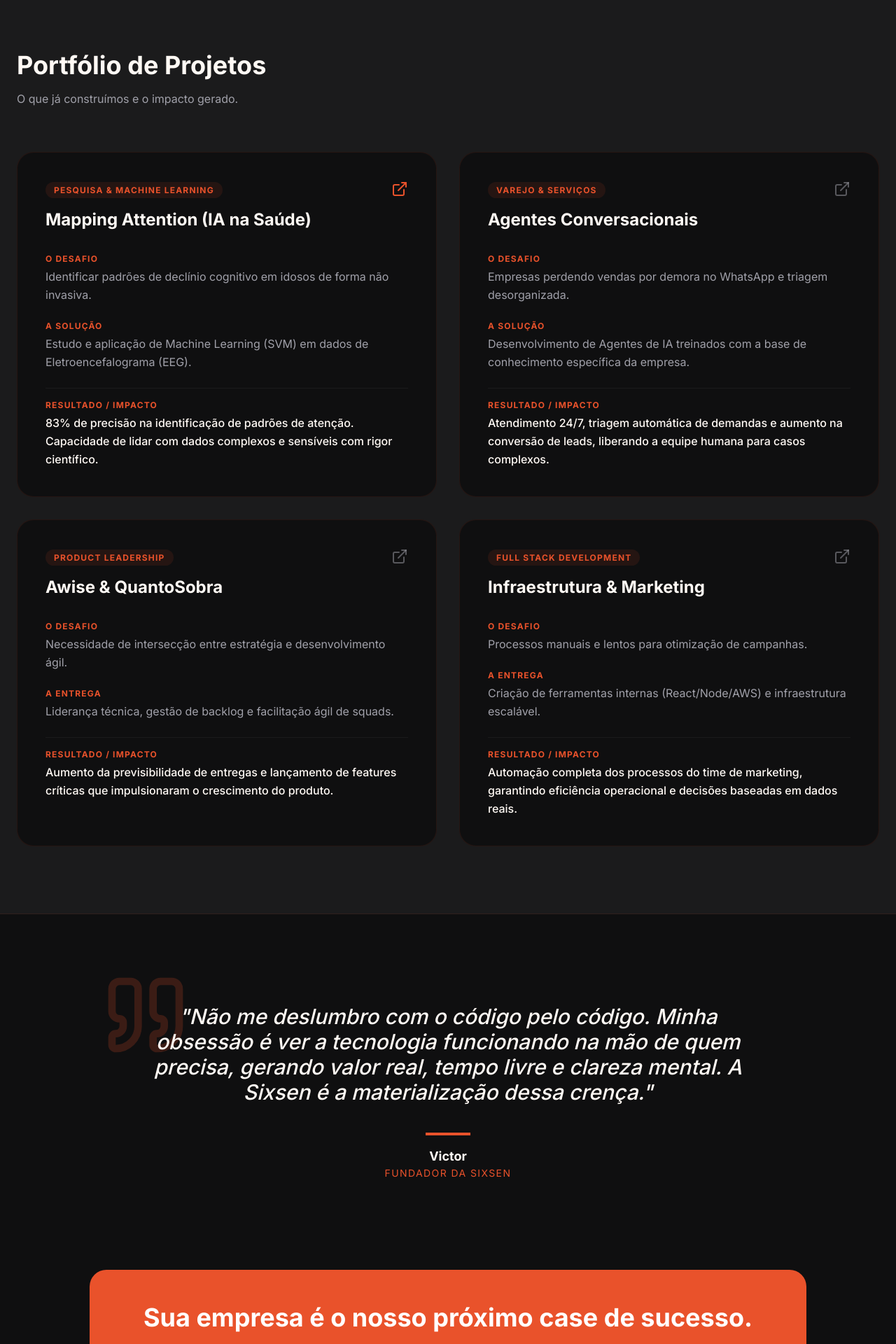
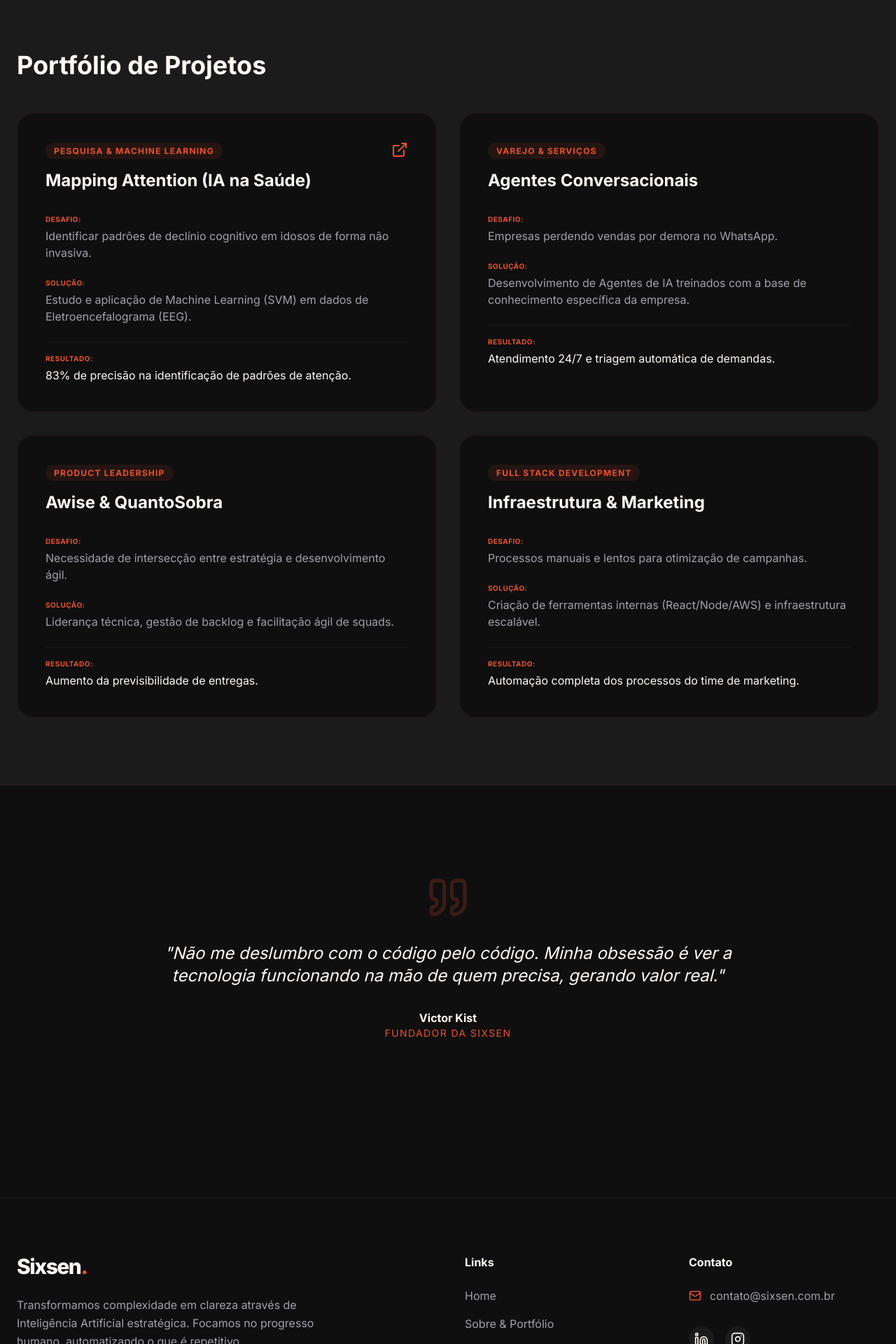
Before and after one commit to KistVictor/Sixsen, a React (Vite) app: page /#/sobre in a window 1280 px wide. Shown: the part 880-2800 px from the top of the page at 70% size. Built offline with nearby package versions, Linux system fonts and the light colour scheme.

Commit message:
refactor: Update file extensions and remove unused import
Updated file imports to use `.tsx` extension for all component files. Also removed an unused `Bot` import from `pages/Home.tsx` and simplified a result description in `pages/AboutPortfolio.tsx`.

```diff
--- a/index.tsx
+++ b/index.tsx
@@ -1,7 +1,6 @@
-
 import React from 'react';
 import ReactDOM from 'react-dom/client';
-import App from './App';
+import App from './App.tsx';
 
 const rootElement = document.getElementById('root');
 if (!rootElement) {
--- a/pages/AboutPortfolio.tsx
+++ b/pages/AboutPortfolio.tsx
@@ -1,9 +1,7 @@
-
 import React from 'react';
-import { Project } from '../types';
+import { Project } from '../types.ts';
 import { ExternalLink, Quote } from 'lucide-react';
 
-// Using the local image file Victor.JPG
 const VICTOR_PHOTO_URL = "./Victor.JPG";
 
 const AboutPortfolio: React.FC = () => {
@@ -15,15 +13,15 @@ const AboutPortfolio: React.FC = () => {
       category: "Pesquisa & Machine Learning",
       challenge: "Identificar padrões de declínio cognitivo em idosos de forma não invasiva.",
       solution: "Estudo e aplicação de Machine Learning (SVM) em dados de Eletroencefalograma (EEG).",
-      result: "83% de precisão na identificação de padrões de atenção. Capacidade de lidar com dados complexos e sensíveis com rigor científico.",
+      result: "83% de precisão na identificação de padrões de atenção.",
       link: "https://drive.google.com/file/d/16SsnDsfiSpX_e8qk5vK3C1edj3s3Pjgr/view"
     },
     {
       title: "Agentes Conversacionais",
       category: "Varejo & Serviços",
-      challenge: "Empresas perdendo vendas por demora no WhatsApp e triagem desorganizada.",
+      challenge: "Empresas perdendo vendas por demora no WhatsApp.",
       solution: "Desenvolvimento de Agentes de IA treinados com a base de conhecimento específica da empresa.",
-      result: "Atendimento 24/7, triagem automática de demandas e aumento na conversão de leads, liberando a equipe humana para casos complexos."
+      result: "Atendimento 24/7 e triagem automática de demandas."
     },
     {
       title: "Awise & QuantoSobra",
@@ -31,7 +29,7 @@ const AboutPortfolio: React.FC = () => {
       role: "Product Owner & Scrum Master",
       challenge: "Necessidade de intersecção entre estratégia e desenvolvimento ágil.",
       delivery: "Liderança técnica, gestão de backlog e facilitação ágil de squads.",
-      result: "Aumento da previsibilidade de entregas e lançamento de features críticas que impulsionaram o crescimento do produto."
+      result: "Aumento da previsibilidade de entregas."
     },
     {
       title: "Infraestrutura & Marketing",
@@ -39,13 +37,12 @@ const AboutPortfolio: React.FC = () => {
       role: "Desenvolvedor Full Stack",
       challenge: "Processos manuais e lentos para otimização de campanhas.",
       delivery: "Criação de ferramentas internas (React/Node/AWS) e infraestrutura escalável.",
-      result: "Automação completa dos processos do time de marketing, garantindo eficiência operacional e decisões baseadas em dados reais."
+      result: "Automação completa dos processos do time de marketing."
     }
   ];
 
   return (
     <div className="pt-32 pb-24">
-      {/* Specialist Hero */}
       <section className="px-6 mb-32">
         <div className="max-w-7xl mx-auto flex flex-col md:flex-row items-center gap-16">
           <div className="w-full md:w-1/2">
@@ -67,23 +64,16 @@ const AboutPortfolio: React.FC = () => {
             <p className="text-2xl font-semibold mb-8 text-sixsen-offwhite/90">
               "A ponte entre a complexidade técnica e o resultado de negócio."
             </p>
-            <p className="text-sixsen-gray leading-relaxed text-lg mb-8">
-              Com uma trajetória que une a visão estratégica de Produto (Product Owner/Scrum Master) à profundidade técnica do Desenvolvimento de Software, fundei a Sixsen com um objetivo claro: desmistificar a IA.
-            </p>
             <p className="text-sixsen-gray leading-relaxed text-lg">
-              Minha experiência liderando times ágeis e desenvolvendo arquiteturas escaláveis permite que a Sixsen entregue não apenas software, mas soluções de negócio robustas que geram valor imediato.
+              Com uma trajetória que une a visão estratégica de Produto à profundidade técnica do desenvolvimento de software, fundei a Sixsen para desmistificar a IA e gerar valor real para o mercado.
             </p>
           </div>
         </div>
       </section>
 
-      {/* Portfolio Grid */}
       <section className="px-6 bg-sixsen-offwhite/5 py-24 border-y border-sixsen-orange/10">
         <div className="max-w-7xl mx-auto">
-          <div className="mb-16">
-            <h2 className="text-4xl font-bold mb-4">Portfólio de Projetos</h2>
-            <p className="text-sixsen-gray">O que já construímos e o impacto gerado.</p>
-          </div>
+          <h2 className="text-4xl font-bold mb-12">Portfólio de Projetos</h2>
           <div className="grid grid-cols-1 md:grid-cols-2 gap-8">
             {projects.map((project, i) => (
               <div key={i} className="bg-sixsen-dark p-10 rounded-3xl card-border flex flex-col h-full">
@@ -92,34 +82,16 @@ const AboutPortfolio: React.FC = () => {
                     <span className="text-xs font-bold uppercase tracking-widest text-sixsen-orange bg-sixsen-orange/10 px-3 py-1 rounded-full">{project.category}</span>
                     <h3 className="text-2xl font-bold mt-4">{project.title}</h3>
                   </div>
-                  {project.link ? (
-                    <a
-                      href={project.link}
-                      target="_blank"
-                      rel="noopener noreferrer"
-                      className="text-sixsen-orange hover:text-orange-400 transition-colors"
-                      title="Ver projeto"
-                    >
+                  {project.link && (
+                    <a href={project.link} target="_blank" rel="noopener noreferrer" className="text-sixsen-orange hover:text-orange-400">
                       <ExternalLink size={24} />
                     </a>
-                  ) : (
-                    <ExternalLink className="text-sixsen-gray/50" size={24} />
                   )}
                 </div>
-
-                <div className="space-y-6 flex-grow">
-                  <div>
-                    <h4 className="text-xs uppercase text-sixsen-orange font-bold tracking-widest mb-1">O Desafio</h4>
-                    <p className="text-sixsen-gray leading-relaxed">{project.challenge}</p>
-                  </div>
-                  <div>
-                    <h4 className="text-xs uppercase text-sixsen-orange font-bold tracking-widest mb-1">{project.delivery ? 'A Entrega' : 'A Solução'}</h4>
-                    <p className="text-sixsen-gray leading-relaxed">{project.delivery || project.solution}</p>
-                  </div>
-                  <div className="pt-4 border-t border-sixsen-offwhite/5">
-                    <h4 className="text-xs uppercase text-sixsen-orange font-bold tracking-widest mb-1">Resultado / Impacto</h4>
-                    <p className="text-sixsen-offwhite leading-relaxed font-medium">{project.result}</p>
-                  </div>
+                <div className="space-y-6 flex-grow text-sixsen-gray">
+                   <p><strong className="text-sixsen-orange uppercase text-[10px] tracking-wider block mb-1">Desafio:</strong> {project.challenge}</p>
+                   <p><strong className="text-sixsen-orange uppercase text-[10px] tracking-wider block mb-1">Solução:</strong> {project.solution || project.delivery}</p>
+                   <p className="text-sixsen-offwhite pt-4 border-t border-sixsen-offwhite/5"><strong className="text-sixsen-orange uppercase text-[10px] tracking-wider block mb-1">Resultado:</strong> {project.result}</p>
                 </div>
               </div>
             ))}
@@ -127,36 +99,14 @@ const AboutPortfolio: React.FC = () => {
         </div>
       </section>
 
-      {/* Founder Vision */}
       <section className="py-32 px-6">
-        <div className="max-w-4xl mx-auto relative">
-          <Quote className="absolute -top-12 -left-12 text-sixsen-orange opacity-20 w-32 h-32 -z-10" />
-          <div className="text-center">
-            <p className="text-2xl md:text-3xl leading-relaxed font-medium italic mb-10 text-sixsen-offwhite">
-              "Não me deslumbro com o código pelo código. Minha obsessão é ver a tecnologia funcionando na mão de quem precisa, gerando valor real, tempo livre e clareza mental. A Sixsen é a materialização dessa crença."
-            </p>
-            <div className="flex flex-col items-center">
-              <div className="w-16 h-1 bg-sixsen-orange mb-4"></div>
-              <p className="font-bold text-lg">Victor</p>
-              <p className="text-sixsen-orange text-sm uppercase tracking-widest">Fundador da Sixsen</p>
-            </div>
-          </div>
-        </div>
-      </section>
-
-      {/* Portfolio CTA */}
-      <section className="px-6">
-        <div className="max-w-5xl mx-auto rounded-3xl bg-sixsen-orange p-12 text-center text-white">
-          <h2 className="text-3xl md:text-4xl font-bold mb-6">Sua empresa é o nosso próximo case de sucesso.</h2>
-          <p className="text-xl mb-10 opacity-90 max-w-2xl mx-auto">Quer levar a maturidade da Inteligência Artificial para o seu dia a dia operacional?</p>
-          <a
-            href={whatsappLink}
-            target="_blank"
-            rel="noopener noreferrer"
-            className="inline-block bg-white text-sixsen-dark px-10 py-5 rounded-full font-bold text-lg hover:bg-sixsen-offwhite transition-all shadow-xl"
-          >
-            Falar diretamente com o Victor
-          </a>
+        <div className="max-w-4xl mx-auto text-center">
+          <Quote className="mx-auto text-sixsen-orange opacity-20 w-16 h-16 mb-8" />
+          <p className="text-2xl italic text-sixsen-offwhite mb-8">
+            "Não me deslumbro com o código pelo código. Minha obsessão é ver a tecnologia funcionando na mão de quem precisa, gerando valor real."
+          </p>
+          <p className="font-bold">Victor Kist</p>
+          <p className="text-sixsen-orange text-sm uppercase tracking-widest">Fundador da Sixsen</p>
         </div>
       </section>
     </div>
```
Also changed, not shown: App.tsx (+4 -5 lines), pages/Home.tsx (+1 -43 lines).
